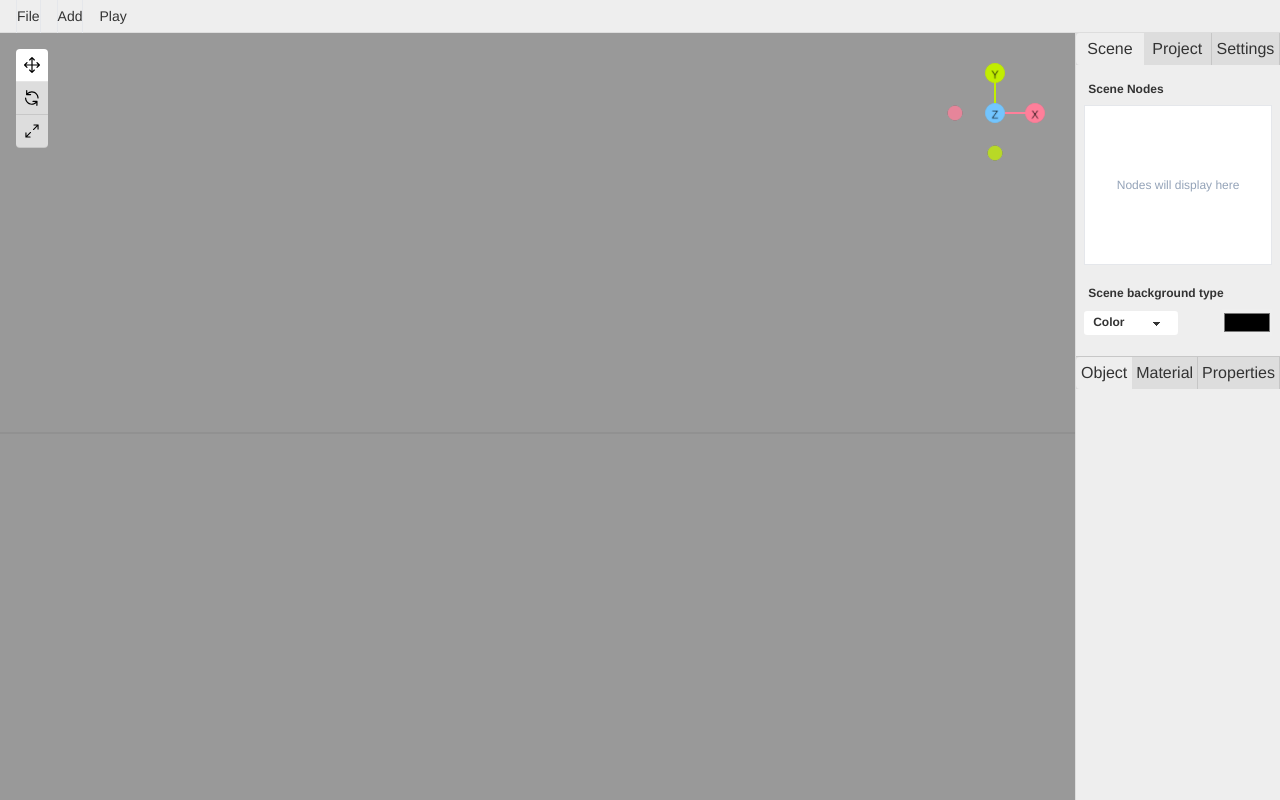
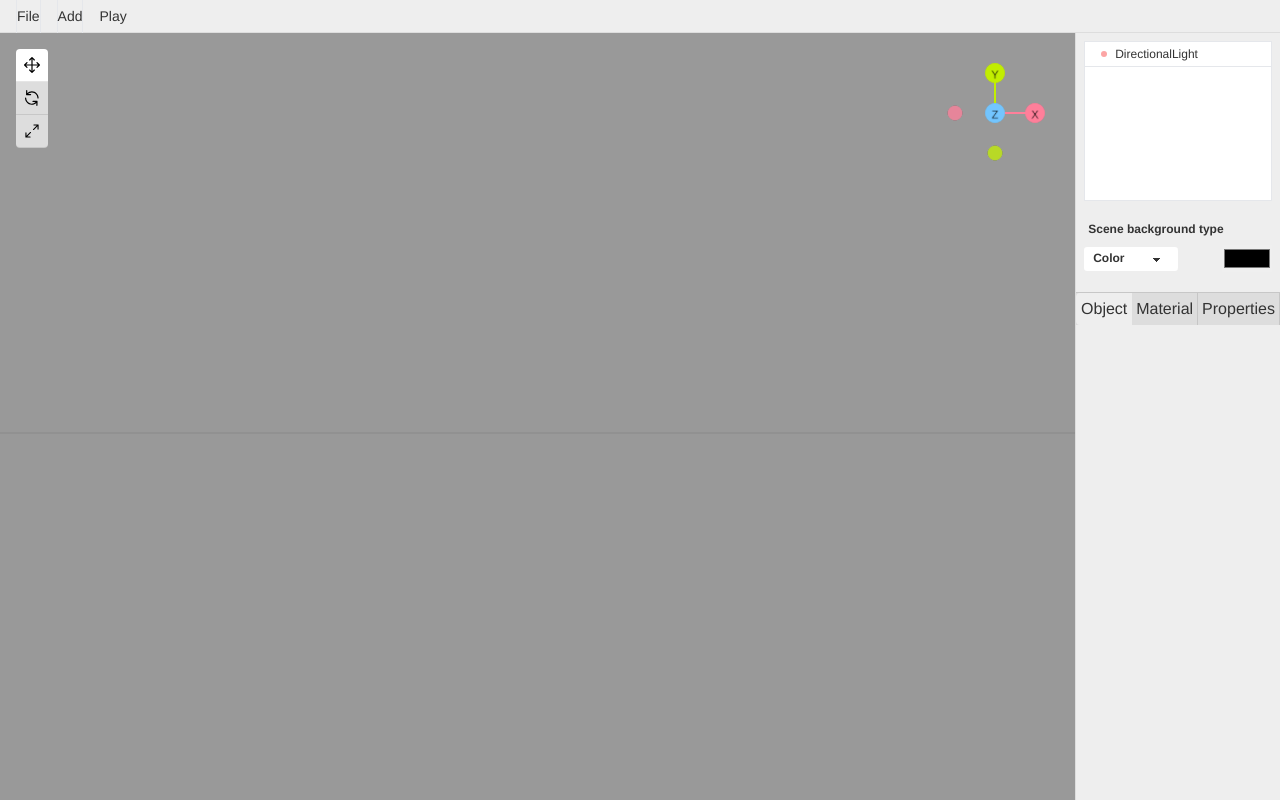
Before and after one commit to mpoapostolis/VXLverse, a Next.js app: page / in a window 1280 px wide. Built offline with nearby package versions, Linux system fonts and the light colour scheme.

Commit message:
default Light

```diff
--- a/components/controls/index.tsx
+++ b/components/controls/index.tsx
@@ -11,7 +11,9 @@ export function Controls() {
           'bg-base-300 hover:bg-base-100': store.mode !== 'translate',
           'bg-base-100 hover:bg-base-100': store.mode === 'translate',
         })}>
-        <img className='h-4 w-4' src='/icons/translate.svg' alt='translate' />
+        <picture>
+          <img className='h-4 w-4' src='/icons/translate.svg' alt='translate' />
+        </picture>
       </button>
 
       <button
@@ -20,7 +22,9 @@ export function Controls() {
           'bg-base-300 hover:bg-base-100': store.mode !== 'rotate',
           'bg-base-100 hover:bg-base-100': store.mode === 'rotate',
         })}>
-        <img className='h-4 w-4' src='/icons/rotate.svg' alt='rotate' />
+        <picture>
+          <img className='h-4 w-4' src='/icons/rotate.svg' alt='rotate' />
+        </picture>
       </button>
       <button
         onClick={() => store.setMode('scale')}
@@ -28,7 +32,9 @@ export function Controls() {
           'bg-base-300 hover:bg-base-100': store.mode !== 'scale',
           'bg-base-100 hover:bg-base-100': store.mode === 'scale',
         })}>
-        <img className='h-4 w-4' src='/icons/scale.svg' alt='scale' />
+        <picture>
+          <img className='h-4 w-4' src='/icons/scale.svg' alt='scale' />
+        </picture>
       </button>
     </div>
   )
--- a/components/editor/index.tsx
+++ b/components/editor/index.tsx
@@ -8,7 +8,6 @@ export default function Editor() {
   const [objectTab, setObjectTab] = useState(0)
   return (
     <div className=' h-screen w-full  overflow-auto  border-l border-base-300 bg-base-200 '>
-      <Tabs activeTab={activeTab} tabs={['Scene', 'Project', 'Settings']} onChange={setActiveTab} />
       <SceneSettings />
       <Tabs
         className='my-3 border-t border-black border-opacity-10'
--- a/components/settings/object.tsx
+++ b/components/settings/object.tsx
@@ -14,9 +14,9 @@ export function ObjectSettings() {
         <label className='text-xs font-bold'>{selected.type}</label>
       </div>
 
-      <div className='grid grid-cols-[1fr_3fr] '>
-        <label className='label-text'>Name</label>
-        <input value={selected?.name ?? selected?.type} className='input input-xs focus:outline-none' />
+      <div className='grid grid-cols-2 '>
+        <div className='label-text w-full  '>Name</div>
+        <input value={selected?.name ?? selected?.type} className='input input-xs w-full focus:outline-none' />
       </div>
 
       <Xyz
--- a/components/settings/scene.tsx
+++ b/components/settings/scene.tsx
@@ -6,7 +6,6 @@ export function SceneSettings() {
   const store = useStore()
   return (
     <div className='p-2'>
-      <div className='label  text-xs font-bold'>Scene Nodes</div>
       <div className='relative h-40  overflow-auto border bg-white'>
         <div
           className={clsx('absolute  h-full w-full text-xs', {
--- a/store/index.tsx
+++ b/store/index.tsx
@@ -51,9 +51,13 @@ export type Store = {
   deleteNode: () => void
 }
 
+const light = new Mesh() as Node
+light.position?.set(5, 10, 0)
+light.type = 'DirectionalLight'
+
 export const useStore = create<Store>((set) => ({
   mode: 'translate',
-  nodes: [],
+  nodes: [light],
   selectNode: (uuid) => set({ selectedNode: uuid }),
   setScene: (scene) => set({ scene: scene }),
   deleteNode: () =>
```
